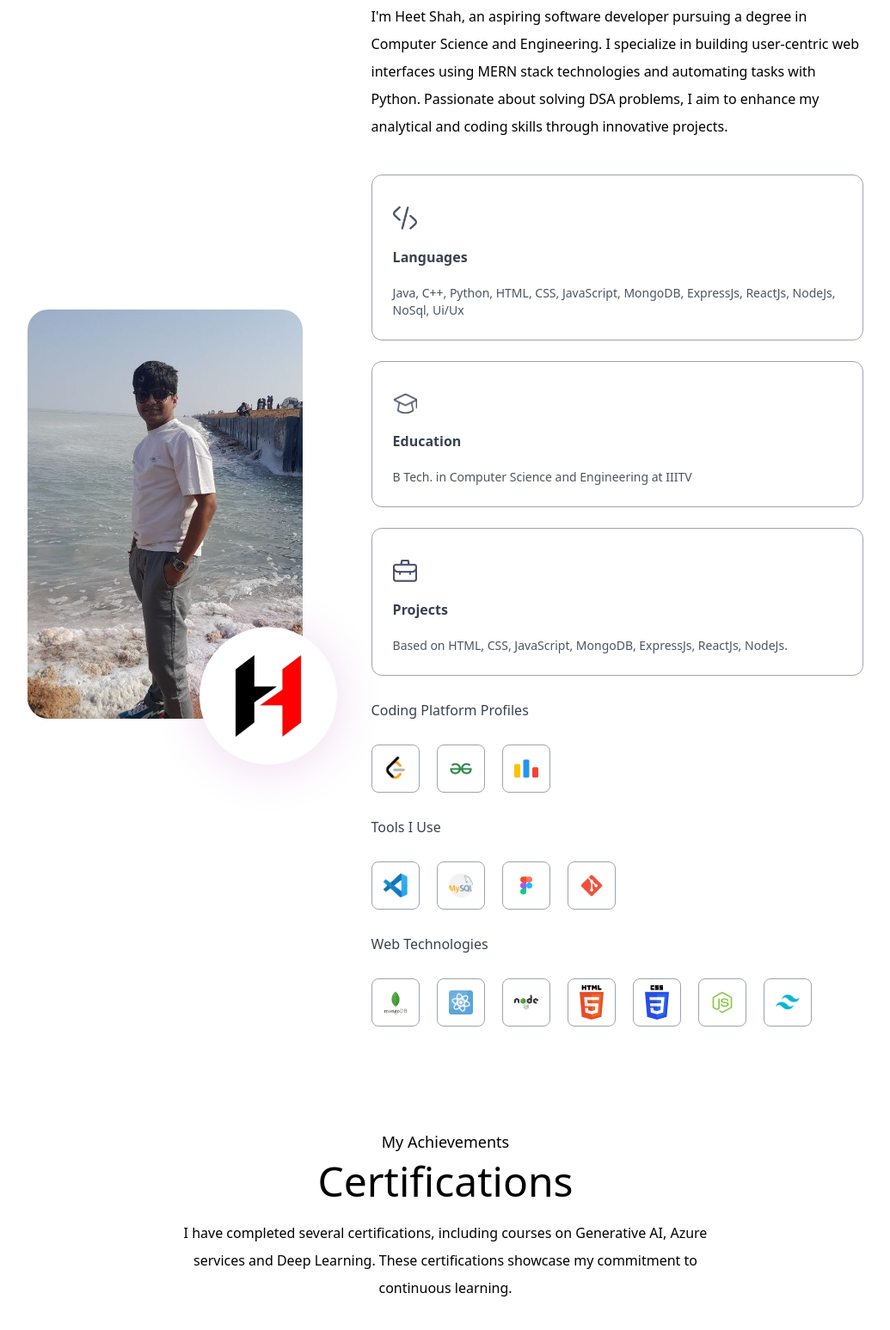
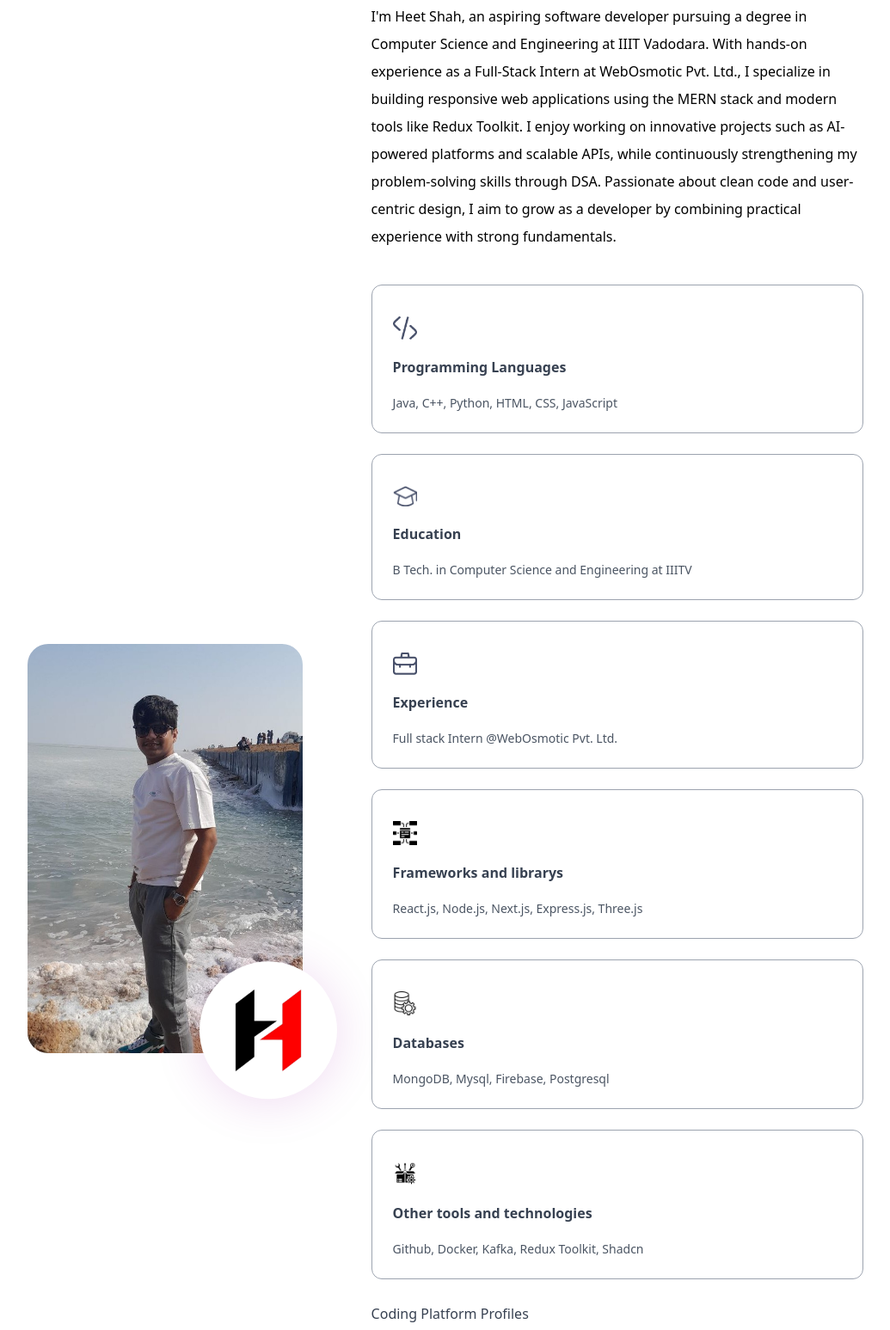
Before and after one commit to Hs3636/MyPortfolio, a plain HTML site: page index.html in a window 1280 px wide. Shown: the part 961-2508 px from the top of the page at 86% size, without its empty margins (122-1157 px from the left). Drawn offline with nearby package versions, Linux system fonts and the light colour scheme; a web font is replaced by a local one.

Commit message:
Website updated

```diff
--- a/index.html
+++ b/index.html
@@ -138,10 +138,7 @@
             </div>
             <div class="flex-1">
                 <p class="mb-10 max-w-2xl font-Ovo">
-                    I'm Heet Shah, an aspiring software developer pursuing a degree in Computer Science
-                    and Engineering. I specialize in building user-centric web interfaces using MERN
-                    stack technologies and automating tasks with Python. Passionate about solving
-                    DSA problems, I aim to enhance my analytical and coding skills through innovative projects.
+                    I'm Heet Shah, an aspiring software developer pursuing a degree in Computer Science and Engineering at IIIT Vadodara. With hands-on experience as a Full-Stack Intern at WebOsmotic Pvt. Ltd., I specialize in building responsive web applications using the MERN stack and modern tools like Redux Toolkit. I enjoy working on innovative projects such as AI-powered platforms and scalable APIs, while continuously strengthening my problem-solving skills through DSA. Passionate about clean code and user-centric design, I aim to grow as a developer by combining practical experience with strong fundamentals.
                 </p>
                 <ul class="grid grid-cols-1 sm:grid-cols-auto gap-6 max-w-2xl">
                     <li
@@ -149,10 +146,8 @@
                         <img src="./images/code-icon.png" class="w-7 mt-3 dark:hidden">
                         <img src="./images/code-icon-dark.png" class="w-7 mt-3 hidden dark:block">
 
-                        <h3 class="my-4 font-semibold text-gray-700 dark:text-white">Languages</h3>
-                        <p class="text-gray-600 text-sm dark:text-white/80">Java, C++, Python, HTML, CSS, JavaScript, MongoDB,
-                            ExpressJs, ReactJs, NodeJs,
-                            NoSql, Ui/Ux</p>
+                        <h3 class="my-4 font-semibold text-gray-700 dark:text-white">Programming Languages</h3>
+                        <p class="text-gray-600 text-sm dark:text-white/80">Java, C++, Python, HTML, CSS, JavaScript</p>
                     </li>
                     <li
                         class="border-[0.5px] border-gray-400 rounded-xl p-6 cursor-pointer hover:bg-lightHover hover:-translate-y-1 duration-500 hover:shadow-black dark:border-white dark:hover:shadow-white dark:hover:bg-darkHover/50">
@@ -168,9 +163,32 @@
                         <img src="./images/project-icon.png" class="w-7 mt-3 dark:hidden">
                         <img src="./images/project-icon-dark.png" class="w-7 mt-3 hidden dark:block">
 
-                        <h3 class="my-4 font-semibold text-gray-700 dark:text-white">Projects</h3>
-                        <p class="text-gray-600 text-sm dark:text-white/80">Based on HTML, CSS, JavaScript, MongoDB,
-                            ExpressJs, ReactJs, NodeJs.</p>
+                        <h3 class="my-4 font-semibold text-gray-700 dark:text-white">Experience</h3>
+                        <p class="text-gray-600 text-sm dark:text-white/80">Full stack Intern @WebOsmotic Pvt. Ltd.</p>
+                    </li>
+                    <li
+                        class="border-[0.5px] border-gray-400 rounded-xl p-6 cursor-pointer hover:bg-lightHover hover:-translate-y-1 duration-500 hover:shadow-black dark:border-white dark:hover:shadow-white dark:hover:bg-darkHover/50">
+                        <img src="./images/framework.png" class="w-7 mt-3 dark:hidden">
+                        <img src="./images/framework_dark.png" class="w-7 mt-3 hidden dark:block">
+
+                        <h3 class="my-4 font-semibold text-gray-700 dark:text-white">Frameworks and librarys</h3>
+                        <p class="text-gray-600 text-sm dark:text-white/80">React.js, Node.js, Next.js, Express.js, Three.js</p>
+                    </li>
+                    <li
+                        class="border-[0.5px] border-gray-400 rounded-xl p-6 cursor-pointer hover:bg-lightHover hover:-translate-y-1 duration-500 hover:shadow-black dark:border-white dark:hover:shadow-white dark:hover:bg-darkHover/50">
+                        <img src="./images/db.png" class="w-7 mt-3 dark:hidden">
+                        <img src="./images/db_dark.png" class="w-7 mt-3 hidden dark:block">
+
+                        <h3 class="my-4 font-semibold text-gray-700 dark:text-white">Databases</h3>
+                        <p class="text-gray-600 text-sm dark:text-white/80">MongoDB, Mysql, Firebase, Postgresql</p>
+                    </li>
+                    <li
+                        class="border-[0.5px] border-gray-400 rounded-xl p-6 cursor-pointer hover:bg-lightHover hover:-translate-y-1 duration-500 hover:shadow-black dark:border-white dark:hover:shadow-white dark:hover:bg-darkHover/50">
+                        <img src="./images/other_tools.png" class="w-7 mt-3 dark:hidden">
+                        <img src="./images/other_tools_dark.png" class="w-7 mt-3 hidden dark:block">
+
+                        <h3 class="my-4 font-semibold text-gray-700 dark:text-white">Other tools and technologies</h3>
+                        <p class="text-gray-600 text-sm dark:text-white/80">Github, Docker, Kafka, Redux Toolkit, Shadcn</p>
                     </li>
                 </ul>
                 <h4 class="my-6 text-gray-700 dark:text-white/80">Coding Platform Profiles</h4>
@@ -204,7 +222,7 @@
                     </li>
                     <li
                         class="flex items-center justify-center w-12 sm:w-14 aspect-square border border-gray-400 rounded-lg cursor-pointer hover:-translate-y-1 duration-500">
-                        <img src="./images/mysql.png" class="w-5 sm:w-7">
+                        <img src="./images/docker.png" class="w-5 sm:w-7">
                     </li>
                     <li
                         class="flex items-center justify-center w-12 sm:w-14 aspect-square border border-gray-400 rounded-lg cursor-pointer hover:-translate-y-1 duration-500">
@@ -216,12 +234,12 @@
                     </li>
                 </ul>
 
-                <h4 class="my-6 text-gray-700 dark:text-white/80">Web Technologies</h4>
+                <h4 class="my-6 text-gray-700 dark:text-white/80">Web Frameworks & Technologies</h4>
 
                 <ul class="flex items-center flex-wrap gap-3 sm:gap-5">
                     <li
                         class="flex items-center justify-center w-12 sm:w-14 aspect-square border border-gray-400 rounded-lg cursor-pointer hover:-translate-y-1 duration-500">
-                        <img src="./images/mongocom.png" class="w-5 sm:w-7">
+                        <img src="./images/kafka.png" class="w-5 sm:w-7">
                     </li>
                     <li
                         class="flex items-center justify-center w-12 sm:w-14 aspect-square border border-gray-400 rounded-lg cursor-pointer hover:-translate-y-1 duration-500">
@@ -233,15 +251,19 @@
                     </li>
                     <li
                         class="flex items-center justify-center w-12 sm:w-14 aspect-square border border-gray-400 rounded-lg cursor-pointer hover:-translate-y-1 duration-500">
+                        <img src="./images/mongocom.png" class="w-5 sm:w-7">
+                    </li>
+                    <li
+                        class="flex items-center justify-center w-12 sm:w-14 aspect-square border border-gray-400 rounded-lg cursor-pointer hover:-translate-y-1 duration-500">
+                        <img src="./images/mysql.png" class="w-5 sm:w-7">
+                    </li>
+                    <li
+                        class="flex items-center justify-center w-12 sm:w-14 aspect-square border border-gray-400 rounded-lg cursor-pointer hover:-translate-y-1 duration-500">
                         <img src="./images/html-5.svg" class="w-5 sm:w-7">
                     </li>
                     <li
                         class="flex items-center justify-center w-12 sm:w-14 aspect-square border border-gray-400 rounded-lg cursor-pointer hover:-translate-y-1 duration-500">
                         <img src="./images/css-3.svg" class="w-7 sm:w-7">
-                    </li>
-                    <li
-                        class="flex items-center justify-center w-12 sm:w-14 aspect-square border border-gray-400 rounded-lg cursor-pointer hover:-translate-y-1 duration-500">
-                        <img src="./images/node-js (1).svg" class="w-7 sm:w-7">
                     </li>
                     <li
                         class="flex items-center justify-center w-12 sm:w-14 aspect-square border border-gray-400 rounded-lg cursor-pointer hover:-translate-y-1 duration-500">
```
